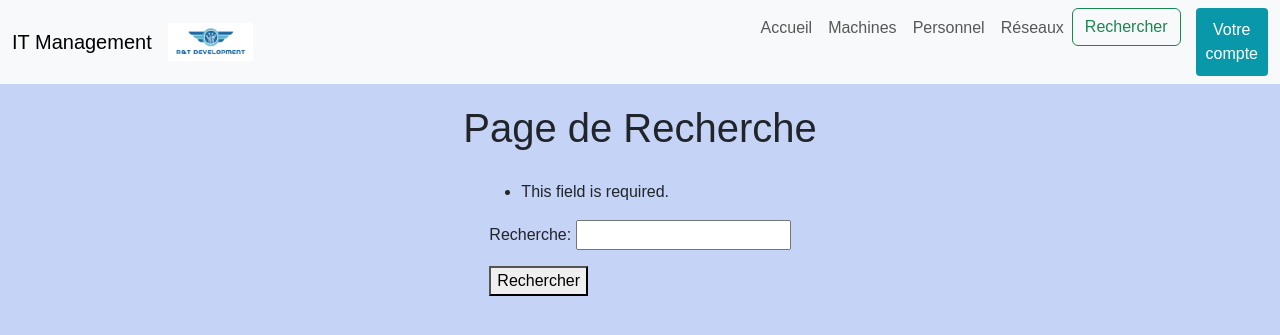
After one commit to Moros0/SAE2.03, a Django app: page /recherche/ in a window 1280 px wide. The commit adds this page. Shown: the top 335 px of the page. Run offline with Django 3.2, Linux system fonts and the light colour scheme; some libraries are stand-ins or nearby versions.

Commit message:
barre de recherche

```diff
--- a/projet/projetApp/forms.py
+++ b/projet/projetApp/forms.py
@@ -19,3 +19,6 @@ class ReseauForm(forms.ModelForm):
     class Meta:
         model = Reseau
         fields = ['nom', 'adresse_ip', 'masque']
+
+class SearchForm(forms.Form):
+    search_query = forms.CharField(label='Recherche')
--- /dev/null
+++ b/projet/projetApp/templates/html/recherche.html
@@ -0,0 +1,53 @@
+<title>Résultats recherche - IT Management</title>
+
+{%extends "index.html" %}
+
+{% block content %}
+
+<h1>Page de Recherche</h1>
+
+<form method="get" action="{% url 'recherche' %}">
+    {{ form.as_p }}
+    <button type="submit">Rechercher</button>
+</form>
+
+<style>
+    main{
+        display: flex;
+        flex-direction: column;
+        justify-content: space-between;
+        align-items: center;
+    }
+    h1,h2{
+        padding: 20px;
+    }
+</style>
+
+{% if results.Machine %}
+    <h2>Résultats pour Machine</h2>
+    <ul>
+        {% for machine_result in results.Machine %}
+            <li>{{ machine_result }}</li>
+        {% endfor %}
+    </ul>
+{% endif %}
+
+{% if results.Personnel %}
+    <h2>Résultats pour Personnel</h2>
+    <ul>
+        {% for personnel_result in results.Personnel %}
+            <li>{{ personnel_result }}</li>
+        {% endfor %}
+    </ul>
+{% endif %}
+
+{% if results.Reseau %}
+    <h2>Résultats pour Reseau</h2>
+    <ul>
+        {% for reseau_result in results.Reseau %}
+            <li>{{ reseau_result }}</li>
+        {% endfor %}
+    </ul>
+{% endif %}
+
+{% endblock %}
--- a/projet/projetApp/templates/index.html
+++ b/projet/projetApp/templates/index.html
@@ -33,25 +33,13 @@
             <li class="nav-item">
               <a class="nav-link" href="{% url 'reseau' %}">Réseaux</a>
             </li>
-            <li class="nav-item dropdown">
-              <a class="nav-link dropdown-toggle" href="#" role="button" data-bs-toggle="dropdown" aria-expanded="false">
-                Ajouter
-              </a>
-              <ul class="dropdown-menu">
-                <li><a class="dropdown-item" href="#">Action</a></li>
-                <li><a class="dropdown-item" href="#">Another action</a></li>
-              </ul>
+            <li class="nav-item">
+              <a href="{% url 'recherche' %}"><button class="btn btn-outline-success">Rechercher</button></a>
             </li>
             <li class="nav-item">
-              <a class="nav-link disabled">Disabled</a>
+              <a href="{% url 'compte' %}"><button class="button_compte">Votre compte</button></a>
             </li>
           </ul>
-            <form class="d-flex" role="search">
-              <input class="form-control me-2" type="search" placeholder="Entrez votre recherche" aria-label="Search">
-              <button class="btn btn-outline-success" type="submit">Rechercher</button>
-            </form>
-            <a href="{% url 'compte' %}"><button class="button_compte">Votre compte</button></a>
-
         </div>
       </div>
     </nav>
--- a/projet/projetApp/urls.py
+++ b/projet/projetApp/urls.py
@@ -20,5 +20,6 @@ urlpatterns = [
     path('supprimer_machine/<pk>', views.supprimer_machine_view, name='supprimer_machine'),
     path('supprimer_personnel/<pk>', views.supprimer_personnel_view, name='supprimer_personnel'),
     path('supprimer_reseau/<pk>', views.supprimer_reseau_view, name='supprimer_reseau'),
+    path('recherche/', views.recherche_view, name='recherche'),
 
 ]
--- a/projet/projetApp/views.py
+++ b/projet/projetApp/views.py
@@ -3,7 +3,8 @@ from .models import Machine , Personnel, Reseau
 from django.contrib.auth import authenticate, login
 from django.contrib.auth.decorators import login_required
 from django.contrib import messages
-from .forms import LoginForm, MachineForm, PersonnelForm, ReseauForm
+from .forms import LoginForm, MachineForm, PersonnelForm, ReseauForm, SearchForm
+from django.db.models import Q
 
 # Create your views here.
 
@@ -154,3 +155,42 @@ def supprimer_reseau_view(request, pk):
         instance.delete()
         return redirect('reseau')
     return render(request, 'templates/html/supprimer_reseau.html', {'instance': instance})
+
+def recherche_view(request):
+    form = SearchForm(request.GET)
+    results = {}
+
+    if form.is_valid():
+        search_query = form.cleaned_data['search_query']
+
+        machine_results = Machine.objects.filter(
+            Q(id__icontains=search_query) |
+            Q(nom__icontains=search_query) |
+            Q(adresse_ip__icontains=search_query) |
+            Q(masque__icontains=search_query) |
+            Q(maintenance_date__icontains=search_query) |
+            Q(mach__icontains=search_query) |
+            Q(etat__icontains=search_query)
+        )
+        results['Machine'] = machine_results
+
+        personnel_results = Personnel.objects.filter(
+            Q(id__icontains=search_query) |
+            Q(nom__icontains=search_query) |
+            Q(prenom__icontains=search_query) |
+            Q(mail__icontains=search_query)
+        )
+        results['Personnel'] = personnel_results
+
+        reseau_results = Reseau.objects.filter(
+            Q(id__icontains=search_query) |
+            Q(nom__icontains=search_query) |
+            Q(adresse_ip__icontains=search_query) |
+            Q(masque__icontains=search_query)
+        )
+        results['Reseau'] = reseau_results
+
+
+
+
+    return render(request, 'templates/html/recherche.html', {'form': form, 'results': results})
```
Also changed, not shown: projet/db.sqlite3, projet/projetApp/migrations/0043_alter_machine_mach.py (added).
